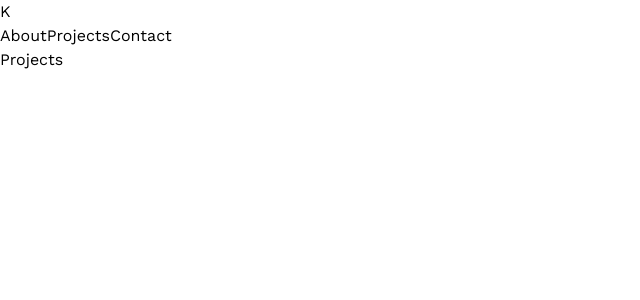
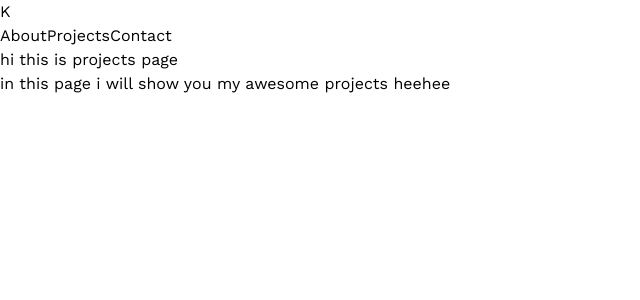
Before and after one commit to hoshikwyw/3D-portfolio, a React (Vite) app: page /projects in a window 1280 px wide. Shown: the top 300 px of the page, without its empty margins (0-640 px from the left). Built offline with nearby package versions, Linux system fonts and the light colour scheme.

Commit message:
sa tar bar pyar

```diff
--- a/src/pages/Projects.jsx
+++ b/src/pages/Projects.jsx
@@ -3,7 +3,8 @@ import React from 'react'
 const Projects = () => {
   return (
     <div>
-      Projects
+      <h2>hi this is projects page</h2>
+      <p>in this page i will show you my awesome projects heehee</p>
     </div>
   )
 }
```
